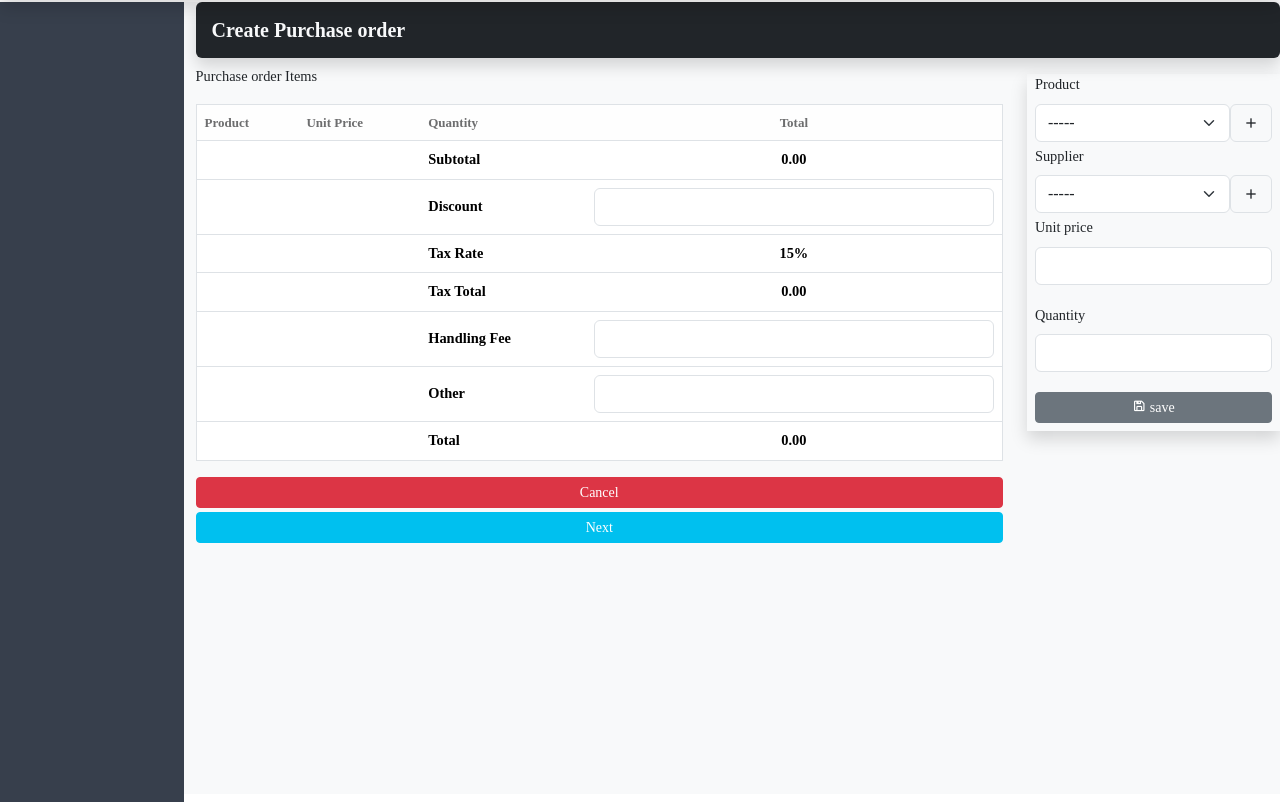
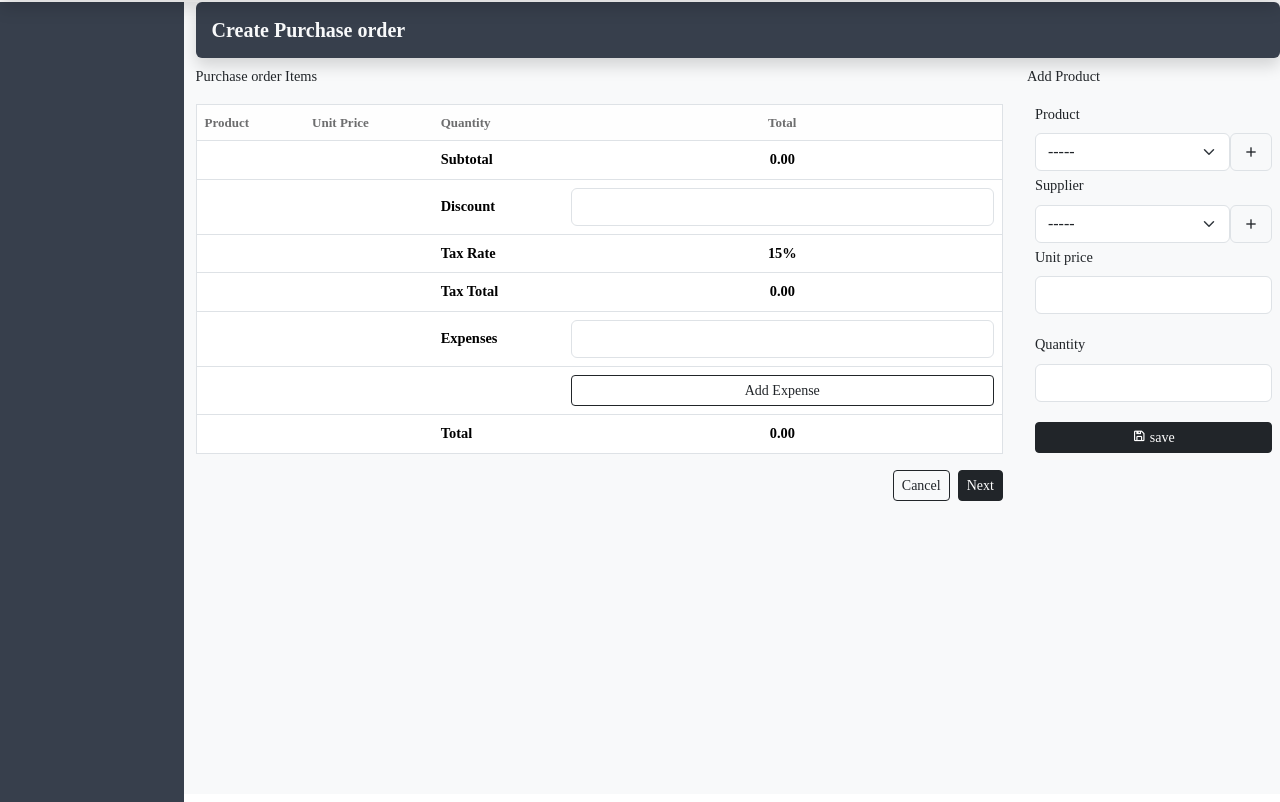
Before and after one commit to casymoyo/Techcity, a Django app: template templates/inventory/create_purchase_order.html in a window 1280 px wide. Shown: the part 56-858 px from the top of the page. Run offline with Django 4.2, Linux system fonts and the light colour scheme; the template is opened without the code that fills it, so the values that code supplies are empty; some libraries are stand-ins or nearby versions; some web fonts are replaced.

Commit message:
'feature:purchase_order'

```diff
--- a/templates/inventory/create_purchase_order.html
+++ b/templates/inventory/create_purchase_order.html
@@ -5,7 +5,7 @@
 {% block content %}
    <div class="inventory">
         <div class='add-purchase-order'>
-            <div class='purchase-order-nav shadow p-2 bg-dark text-light d-flex justify-content-between align-items-center rounded'>
+            <div class='purchase-order-nav shadow p-2 text-light d-flex justify-content-between align-items-center rounded' style="background:#373f4c !important;">
                 <div>
                     <h5 class='fw-bold px-2 mt-2'>Create Purchase order</h5>
                 </div>
@@ -49,20 +49,19 @@
                               <td class="fw-bold">Tax Total</td>
                               <td id="tax" class="fw-bold text-center"></td>
                             </tr>
-                              <tr>
+                            <tr id="other-expense-row">
                               <td></td>
                               <td></td>
-                                  <td class="fw-bold">Handling Fee</td>
+                              <td class="fw-bold">Expenses</td>
                               <td>
-                                      <input id="id_handling" class="form-control text-center fw-bold" oninput="calculateTotals()">
+                                <input id="id_other" class="form-control text-center fw-bold" oninput="calculateTotals()" readonly>
                               </td>
                             </tr>
+                            <!-- Add dynamic rows for other expenses here -->
                             <tr>
-                                  <td></td>
-                                  <td></td>
-                                  <td class="fw-bold">Other</td>
+                              <td colspan="3"></td>
                               <td>
-                                      <input id="id_other" class="form-control text-center fw-bold" oninput="calculateTotals()">
+                                <button class="btn btn-outline-dark btn-sm w-100" id="add-expense-btn" onclick="addExpense()">Add Expense</button>
                               </td>
                             </tr>
                             <tr>
@@ -73,12 +72,15 @@
                             </tr>
                           </tfoot>
                         </table>
-                        <button class="btn btn-danger btn-sm flex" onclick="reload();">Cancel</button>
-                        <button class="btn btn-primary btn-sm flex  mt-1" id="next_button">Next</button>
+                        <div class="d-flex justify-content-end">
+                          <button class="btn btn-outline-dark btn-sm flex mx-2" onclick="reload();">Cancel</button>
+                          <button class="btn btn-dark btn-sm flex" id="next_button">Next</button>
+                        </div>
                     </div>
                 </div>
                 <div class="col-3">
-                    <div class='mt-2 shadow'>
+                    <div class=''>
+                      <p id="cart-title">Add Product</p>
                         <form class='d-flex flex-column mt-2 w-100 mt-2 w-100 px-2' method='post'>
                             {% csrf_token %}
                             <div class="mb-1">
@@ -138,7 +140,7 @@
                                 <p id="cart_error" class="text-danger"></p>
                             </div>
                             <div class='d-flex justify-content-end mb-2'>
-                                <button type='button' class='btn btn-secondary btn-sm w-100' id="id_add_to_cart" onclick="addItem();">
+                                <button type='button' class='btn btn-dark btn-sm w-100' id="id_add_to_cart" onclick="addItem();">
                                   <i class='bx bx-save' ></i>
                                     save
                                 </button>
@@ -196,26 +198,20 @@
 
 
       <div class="apportionment" id="apportionment-section" style="display: none;">
-        <table class="table">
+        <table class="table table-bordered">
           <thead>
             <th>Product</th>
             <th>Quantity</th>
-            <th>Buying Cost</th>
-            <th>Actual Price Per Unit</th>
-            <th>Total Expense Apportionment</th>
+            <th>Supplier Price</th>
+            <th>Additional Expsense Cost/unit</th>
+            <th>Cost Per Unit + AEC/unit</th>
           </thead>
           <tbody class="" id="apportionment-table"></tbody>
-          <tfoot>
-            <tr>
-              <td>Total Expenses</td>
-              <td colspan="3"></td>
-              <td id="total_expenses"></td>
-            </tr>
-          </tfoot>
+          <tfoot id="expense-footer"></tfoot>
         </table>
         <div class="d-flex justify-content-between align-items-center">
-          <button class="btn btn-secondary btn-sm mt-1" id="back_button" onclick="showMain()">Back</button>
-          <button class="btn btn-primary btn-sm mt-1" id="confirm_btn">Confirm</button>
+          <button class="btn btn-outline-dark btn-sm" id="back_button" onclick="showMain()">Back</button>
+          <button class="btn btn-dark btn-sm mt-1" id="confirm_btn">Confirm</button>
       </div>
       </div>
     </div>
@@ -294,7 +290,7 @@
                               <select name="category" class="select form-select" required id="id_category">
                                   <option value="">---------</option>
                               </select>
-                              <button class='btn small' type="button" id='id_add_category'>
+                              <button class='btn border small' type="button" id='id_add_category'>
                                   <i class='bx bx-plus'></i>
                               </button>
                           </div>
@@ -384,14 +380,14 @@
                       <p id="cartError" class="text-danger"></p>
                       <div class="d-flex justify-content-end">
                         <div class="">
-                            <button type="reset" class="btn btn-danger btn-sm w-100">
+                            <button type="reset" class="btn btn-outline-dark btn-sm w-100">
                                 <i class='bx bx-reset'></i>
                                 Reset
                             </button>
                         </div>
                         <span class="px-1"></span>
                         <div class="">
-                            <button type="button" onclick="processCart();" class="btn btn-secondary btn-sm w-100">
+                            <button type="button" onclick="processCart();" class="btn btn-dark btn-sm w-100">
                                 <i class='bx bx-save'></i>
                                 Save
                             </button>
@@ -435,6 +431,7 @@
               </div>
           </div>
         </div>
+
    </div>
 <script>
     let cart = [];
@@ -444,6 +441,9 @@
     let prodPrice = 0;
     let prodCost  = 0;
     let finalTotal = 0;
+    let expenseCount = 0;
+    let otherExpenses = 0;
+    let expensesData = [];
 
     const errorEl = document.getElementById('error');
     const addToCartError = document.getElementById('cart_error');
@@ -470,7 +470,64 @@
 
     const cartError = document.getElementById('cartError');
 
+    // event listener for save to cart
+    document.addEventListener('keydown', function(event) {
+        if (event.key === 'Enter') {
+            event.preventDefault();
+            addItem()
+        }
+    });
 
+    function addExpense() {
+      expenseCount++;
+
+      // Create new elements for the expense name and amount
+      const row = document.createElement('tr');
+      row.id = `expense-row-${expenseCount}`;
+
+      // Name column
+      const cell = document.createElement('td');
+      cell.colSpan='2';
+
+      const nameCell = document.createElement('td');
+      const nameInput = document.createElement('input');
+      nameInput.type = 'text';
+      nameInput.placeholder = 'Expense Name';
+      nameInput.className = 'form-control';
+      nameInput.id = `expense-name-${expenseCount}`;
+      nameCell.appendChild(nameInput);
+
+      // Amount column
+      const amountCell = document.createElement('td');
+      const amountInput = document.createElement('input');
+      amountInput.type = 'number';
+      amountInput.placeholder = 'Amount';
+      amountInput.className = 'form-control text-center';
+      amountInput.id = `expense-amount-${expenseCount}`;
+      amountInput.oninput = () => calculateExpense();
+      amountCell.appendChild(amountInput);
+
+      // Insert the new row into the table
+      row.appendChild(cell);
+      row.appendChild(nameCell);
+      row.appendChild(amountCell);
+
+      const otherRow = document.getElementById('other-expense-row');
+      otherRow.insertAdjacentElement('afterend', row);
+    }
+
+    // Function to calculate total expenses in 'Other' field
+    function calculateExpense() {
+      let totalExpense = 0;
+      for (let i = 1; i <= expenseCount; i++) {
+        const amount = parseFloat(document.getElementById(`expense-amount-${i}`).value) || 0;
+        totalExpense += amount;
+      }
+
+      // Set the total in the 'Other' field
+      document.getElementById('id_other').value = totalExpense.toFixed(2);
+      calculateTotals();
+    }
 
     function showMain() {
         document.getElementById('main-section').style.display = 'flex';
@@ -585,7 +642,7 @@
     // update batchcodes
     function updateBatchCodes(data){
         const catElement = document.querySelector('#id_code_select')
-        console.log(catElement)
+
         while(catElement.options.length > 1){
               catElement.remove(1)
         }
@@ -942,6 +999,7 @@
 
       const data= {
         'po_items':cart,
+        'expenses':expensesData,
         'purchase_order':{
           'payment_method':document.getElementById('id_payment_method').value,
           'supplier':document.getElementById('id_supplier').value,
@@ -951,12 +1009,9 @@
           'notes':document.getElementById('id_notes').value,
           'discount':parseFloat(document.getElementById('id_discount').value) || 0,
           'tax_amount':parseFloat(document.getElementById('tax').textContent) || 0,
-          'handling_amount':parseFloat(document.getElementById('id_handling').value) || 0,
           'other_amount':parseFloat(document.getElementById('id_other').value) || 0
         }
       }
-
-      console.log(data, parseFloat(document.getElementById('id_handling').value) || 0,)
 
       fetch("{% url 'inventory:create_purchase_order' %}", {
         method: "POST",
@@ -1007,10 +1062,9 @@
       let taxRate = 0.15;
       let tax = discountedTotal * taxRate;
 
-      let handlingFee = parseFloat(document.getElementById('id_handling').value) || 0;
       let other = parseFloat(document.getElementById('id_other').value) || 0;
 
-      finalTotal = discountedTotal + tax + handlingFee + other;
+      finalTotal = discountedTotal + tax + other;
 
       // Update the table
       document.getElementById('subtotal').innerText = subtotal.toFixed(2);
@@ -1029,15 +1083,13 @@
 
         let totalExpenses = 0;
         let rate = 0;
-        let handling_amount = parseFloat(document.getElementById('id_handling').value) || 0;
+
+        const apportionmentTable = document.getElementById('apportionment-table');
         let other_amount = parseFloat(document.getElementById('id_other').value) || 0;
 
-        const apportionmentTable = document.getElementById('apportionment-table');
+        totalExpenses = other_amount;
 
-        totalExpenses = handling_amount + other_amount;
-        rate = apportionmentRate(cart, totalExpenses);
-
-        document.getElementById('total_expenses').innerHTML = totalExpenses.toFixed(2);
+        cost = apportionmentRate(cart, totalExpenses);
 
         apportionmentTable.innerHTML = '';
 
@@ -1045,27 +1097,62 @@
         cart.forEach((item) => {
           const row = document.createElement("tr");
           let actualCostPrice = 0;
+          console.log(totalExpenses)
+          // actual cost per product
+          additional_expense = (item.price/cost) * totalExpenses;
 
           // add actual cost price
-          actualCostPrice = item.price + parseFloat(rate)
+          actualCostPrice = item.price + additional_expense;
 
           // add to cart
-          item.actualPrice = item.price + parseFloat(rate)
-
-          console.log(rate)
+          item.actualPrice = actualCostPrice
 
           row.innerHTML = `
             <td>${item.product}</td>
             <td>${item.quantity}</td>
             <td>${item.price.toFixed(2)}</td>
+            <td>${additional_expense.toFixed(2)}</td>
             <td>${actualCostPrice.toFixed(2)}</td>
-            <td class='text-center'>${(item.quantity * rate).toFixed(2)}</td>
         `;
 
         apportionmentTable.appendChild(row);
+
+        const expenseFooter = document.getElementById('expense-footer');
+        expenseFooter.innerHTML = '';
+
+        expenseFooter.innerHTML += `
+          <tr>
+              <td class='fw-bold'>Total Expenses</td>
+              <td colspan="2"></td>
+              <td id="total_expenses" class='fw-bold'></td>
+              <td></td>
+          </tr>
+        `;
+
+        for (let i = 1; i <= expenseCount; i++) {
+          const expenseName = document.getElementById(`expense-name-${i}`).value;
+          const expenseAmount = parseFloat(document.getElementById(`expense-amount-${i}`).value) || 0;
+
+          // Push each expense as an object to the expensesData array
+          expensesData.push({
+              name: expenseName,
+              amount: expenseAmount
           });
 
-        console.log(cart)
+          // Create and append the expense row to the footer
+          const expenseRow = document.createElement('tr');
+          expenseRow.innerHTML += `
+            <td>${expenseName}</td>
+            <td colspan='2'></td>
+            <td>${expenseAmount.toFixed(2)}</td>
+            <td></td>
+          `;
+          expenseFooter.appendChild(expenseRow);
+        }
+        document.getElementById('total_expenses').innerHTML = totalExpenses.toFixed(2);
+      });
+
+        console.log(expensesData)
 
       }else{
         Swal.fire({
@@ -1078,14 +1165,14 @@
     })
 
 
-    function apportionmentRate(cart, totalExpenses) {
-      let totalQuantity = 0;
+    function apportionmentRate(cart) {
+      let totalCost = 0;
 
       cart.forEach((item) => {
-        totalQuantity += item.quantity;
+        totalCost += item.price;
       })
 
-      return parseFloat(totalExpenses) / parseInt(totalQuantity);
+      return parseFloat(totalCost) || 0;
     }
 
     function getCookie(name) {
--- a/templates/inventory/purchase_orders.html
+++ b/templates/inventory/purchase_orders.html
@@ -5,7 +5,7 @@
 {% block content %}
    <div class="inventory">
         <div class="inventory-navbar">
-            <nav class="d-flex justify-content-between bg-dark text-light align-items-center rounded p-2">
+            <nav class="d-flex justify-content-between text-light align-items-center rounded p-2" style="background:#373f4c !important;">
                 <div class='fw-bold d-flex w-100'>
                     <h5><span class='fw-bold'>Purchase Orders</span></h5>
                 </div>
```
Also changed, not shown: inventory/forms.py (+9 -1 lines), inventory/models.py (+13 -2 lines), inventory/views.py (+33 -12 lines), techcity/settings.py (+14 -14 lines), templates/inventory/receive_order.html (+6 -6 lines), inventory/migrations/0008_otherexpenses.py (added), inventory/migrations/0009_remove_purchaseorder_handling_amount.py (added), templates/loader.html (added). Lines whose indentation alone changed are shown as unchanged.
